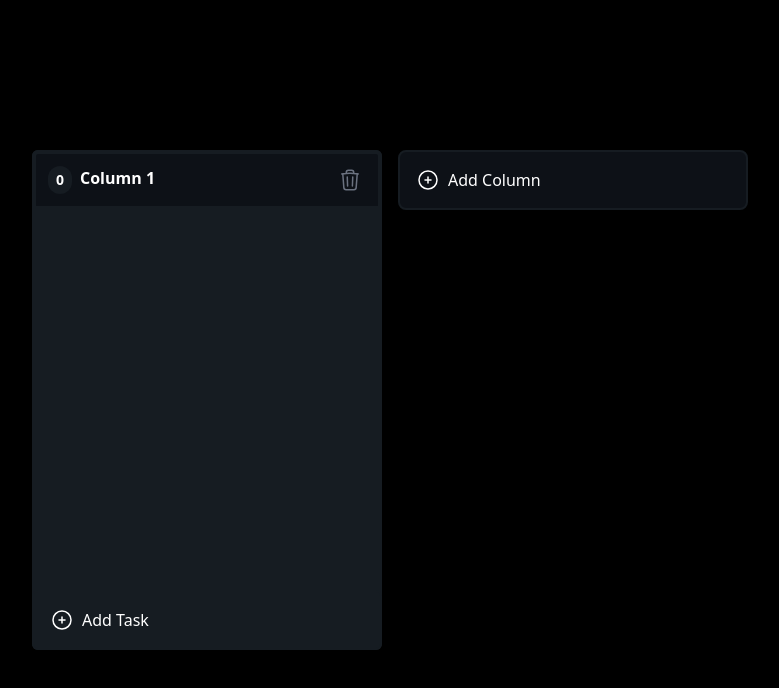
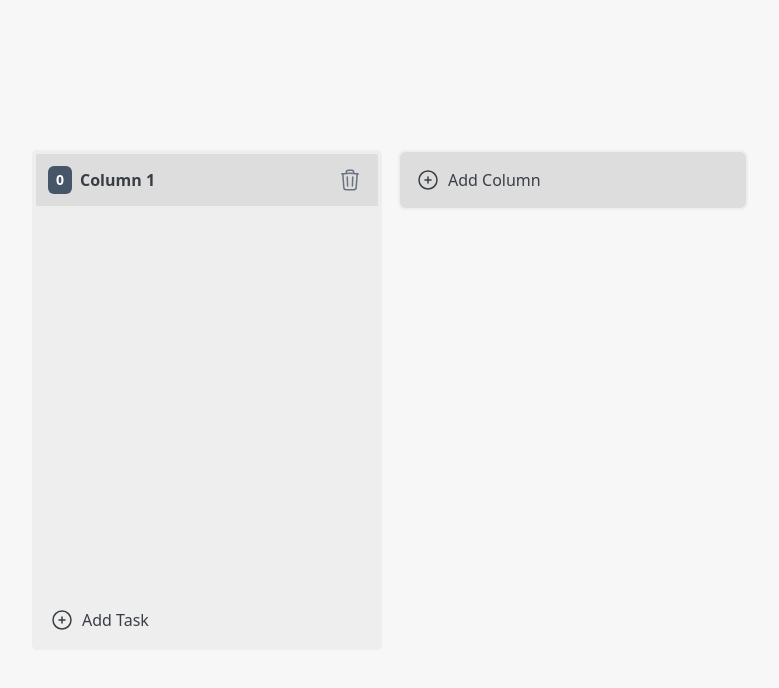
Before and after one commit to jerickdelarosa/kanban-board-app, a React (Vite) app: page / in a window 1280 px wide. Both pictures are taken after a click on the button "Add Column". Shown: the top 688 px of the page, without its empty margins (250-1029 px from the left). Built offline with nearby package versions, Linux system fonts and the light colour scheme.

Commit message:
enhance ui styling; with localstorage bug

```diff
--- a/src/App.css
+++ b/src/App.css
@@ -5,7 +5,7 @@
 html,
 body,
 #root {
-    @apply bg-black text-white box-border
+    @apply bg-[#F7F7F7] text-[#393E46] box-border
 }
 
 ::-webkit-scrollbar {
@@ -17,9 +17,9 @@ body,
 }
 
 ::-webkit-scrollbar-thumb {
-    @apply bg-rose-900 rounded-xl;
+    @apply bg-slate-600 rounded-xl;
 }
 
 .task > ::-webkit-scrollbar-thumb {
-    @apply bg-sky-500 rounded-xl;
+    @apply bg-slate-800 rounded-xl;
 }
--- a/src/components/ColumnContainer.tsx
+++ b/src/components/ColumnContainer.tsx
@@ -40,6 +40,7 @@ function ColumnContainer(props: Props) {
       transform: CSS.Translate.toString(transform),
     }
 
+    // If the column is being dragged, render a placeholder
     if (isDragging) {
       return <div
                 ref={setNodeRef}
@@ -49,7 +50,7 @@ function ColumnContainer(props: Props) {
                 opacity-60
                 border-2
                 border-dashed
-                border-rose-500
+                border-slate-600
                 w-[350px]
                 h-[500px]
                 max-h-[500px]
@@ -95,23 +96,24 @@ function ColumnContainer(props: Props) {
         items-center
         justify-between
       ">
-          <div className="flex gap-2">
+          <div className="flex gap-2 items-center">
 
                 <div className="
                     flex
                     justify-center
                     items-center
-                    bg-columnBackgroundColor
+                    bg-slate-600
                     px-2
                     py-1
                     text-sm
-                    rounded-full
+                    rounded-md
+                    text-white
                   ">{tasks.length}</div>
 
                   { !editMode && column.title }
                   { editMode && (
                     <input
-                    className="bg-black focus:border-rose-500 border rounded outline-none px-2"
+                    className="bg-mainBackgroundColor focus:border-slate-600 border rounded outline-none px-2"
                       value={column.title}
                       onChange={e => updateColumn(column.id, e.target.value)}
                       autoFocus
@@ -130,7 +132,7 @@ function ColumnContainer(props: Props) {
           className="
             stroke-gray-500
             hover:stroke-white
-            hover:bg-columnBackgroundColor
+            hover:bg-slate-600
             rounded px-1 py-2
           ">
             <TrashIcon />
@@ -152,7 +154,7 @@ function ColumnContainer(props: Props) {
 
       { /* Column Footer */}
       <button
-        className="flex gap-2 items-center border-columnBackgroundColor border-2 rounded-md p-4 border-x-columnBackgroundColor hover:bg-mainBackgroundColor hover:text-rose-500 active:bg-black"
+        className="flex gap-2 items-center border-columnBackgroundColor border-2 rounded-md p-4 border-x-columnBackgroundColor hover:bg-mainBackgroundColor hover:text-slate-600 active:bg-slate-600 active:text-white"
         onClick={() => createTask(column.id)}
       >
         <PlusIcon /> Add Task
--- a/src/components/KanbanBoard.tsx
+++ b/src/components/KanbanBoard.tsx
@@ -1,5 +1,5 @@
 import PlusIcon from '../icons/PlusIcon'
-import { useMemo, useState } from 'react';
+import { useEffect, useMemo, useState } from 'react';
 import { Column, Id, Task } from '../types/columnTypes';
 import ColumnContainer from './ColumnContainer';
 import { DndContext, DragEndEvent, DragOverEvent, DragOverlay, DragStartEvent, PointerSensor, useSensor, useSensors } from '@dnd-kit/core';
@@ -23,6 +23,55 @@ function KanbanBoard() {
       },
     })
   );
+
+   // Load data from localStorage when the component mounts
+   useEffect(() => {
+    const storedColumns = localStorage.getItem('columns');
+    const storedTasks = localStorage.getItem('tasks');
+
+    if (storedColumns) {
+      try {
+        const parsedColumns = JSON.parse(storedColumns);
+        console.log('Loaded columns from localStorage:', parsedColumns);
+        setColumns(parsedColumns);
+      } catch (error) {
+        console.error('Error parsing columns from localStorage:', error);
+      }
+    } else {
+      // Initialize with default columns if no data in localStorage
+      const defaultColumns: Column[] = [
+        { id: '1', title: 'To Do' },
+        { id: '2', title: 'In Progress'},
+        { id: '3', title: 'Done' },
+      ];
+      setColumns(defaultColumns);
+    }
+
+    if (storedTasks) {
+      try {
+        const parsedTasks = JSON.parse(storedTasks);
+        console.log('Loaded tasks from localStorage:', parsedTasks);
+        setTasks(parsedTasks);
+      } catch (error) {
+        console.error('Error parsing tasks from localStorage:', error);
+      }
+    } else {
+      // Initialize with default tasks if no data in localStorage
+      const defaultTasks: Task[] = [];
+      setTasks(defaultTasks);
+    }
+  }, []);
+
+  // Save columns to localStorage whenever columns state changes
+  useEffect(() => {
+    localStorage.setItem('columns', JSON.stringify(columns));
+  }, [columns]);
+
+  // Save tasks to localStorage whenever tasks state changes
+  useEffect(() => {
+    localStorage.setItem('tasks', JSON.stringify(tasks));
+  }, [tasks]);
+
 
   return (
     <div className="
@@ -68,7 +117,7 @@ function KanbanBoard() {
               bg-mainBackgroundColor
               border-2
               border-columnBackgroundColor
-              p-4 ring-rose-500
+              p-4 ring-slate-600
               hover:ring-2
               flex
               gap-2
--- a/src/components/TaskCard.tsx
+++ b/src/components/TaskCard.tsx
@@ -48,7 +48,7 @@ function TaskCard(props: Props) {
         {...attributes}
         {...listeners}
         className="bg-mainBackgroundColor opacity-50 px-4 py-2 h-[100px] min-h-[100px] items-center flex text-left border-2 border-dashed
-                border-rose-500 rounded-xl hover:ring-2 cursor-grab relative"
+                border-slate-600 rounded-xl hover:ring-2 cursor-grab relative"
       />
     )
   }
@@ -60,10 +60,10 @@ function TaskCard(props: Props) {
         style={style}
         {...attributes}
         {...listeners}
-        className="bg-mainBackgroundColor px-4 py-2 h-[100px] min-h-[100px] items-center flex text-left rounded-xl hover:ring-2 hover:ring-inset hover:ring-rose-500 cursor-grab relative"
+        className="bg-mainBackgroundColor px-4 py-2 h-[100px] min-h-[100px] items-center flex text-left rounded-xl hover:ring-2 hover:ring-inset hover:ring-slate-600 cursor-grab relative"
       >
         <textarea
-          className="h-[90%] w-full resize-none rounded border-none bg-transparent text-white focus:outline-none"
+          className="h-[90%] w-full resize-none rounded border-none bg-transparent focus:outline-none font-medium"
           value={task.content}
           autoFocus
           placeholder="Enter task content"
@@ -86,7 +86,7 @@ function TaskCard(props: Props) {
       {...attributes}
       {...listeners}
       onClick={toggleEditMode}
-      className="bg-mainBackgroundColor px-4 py-2 h-[100px] min-h-[100px] items-center flex text-left rounded-xl hover:ring-2 hover:ring-inset hover:ring-rose-500 cursor-grab relative task"
+      className="bg-mainBackgroundColor px-4 py-2 h-[100px] min-h-[100px] items-center flex text-left rounded-xl hover:ring-2 hover:ring-inset hover:ring-slate-600 cursor-grab relative task"
       onMouseEnter={() => {
         setMouseIsOver(true)
       }}
@@ -95,7 +95,7 @@ function TaskCard(props: Props) {
       }}
     >
 
-      <p className="my-auto h-[90%] w-full overflow-y-auto overflow-x-hidden whitespace-pre-wrap">
+      <p className="my-auto h-[90%] w-full overflow-y-auto overflow-x-hidden whitespace-pre-wrap font-medium">
         {task.content}
       </p>
 
@@ -103,7 +103,7 @@ function TaskCard(props: Props) {
         mouseIsOver && (
         <button
           onClick={() => deleteTask(task.id)}
-          className="stroke-white absolute right-4 top-1/2 -translate-y-1/2 bg-transparent rounded opacity-60 hover:opacity-100">
+          className="stroke-slate-600 absolute right-4 top-1/2 -translate-y-1/2 bg-transparent rounded opacity-60 hover:opacity-100">
           <TrashIcon />
         </button>)
       }
--- a/tailwind.config.js
+++ b/tailwind.config.js
@@ -6,8 +6,8 @@ export default {
   theme: {
     extend: {
       colors: {
-        "mainBackgroundColor": '#0D1117',
-        "columnBackgroundColor": '#161C22',
+        "mainBackgroundColor": '#DDDDDD',
+        "columnBackgroundColor": '#EEEEEE',
       }
     },
   },
```
